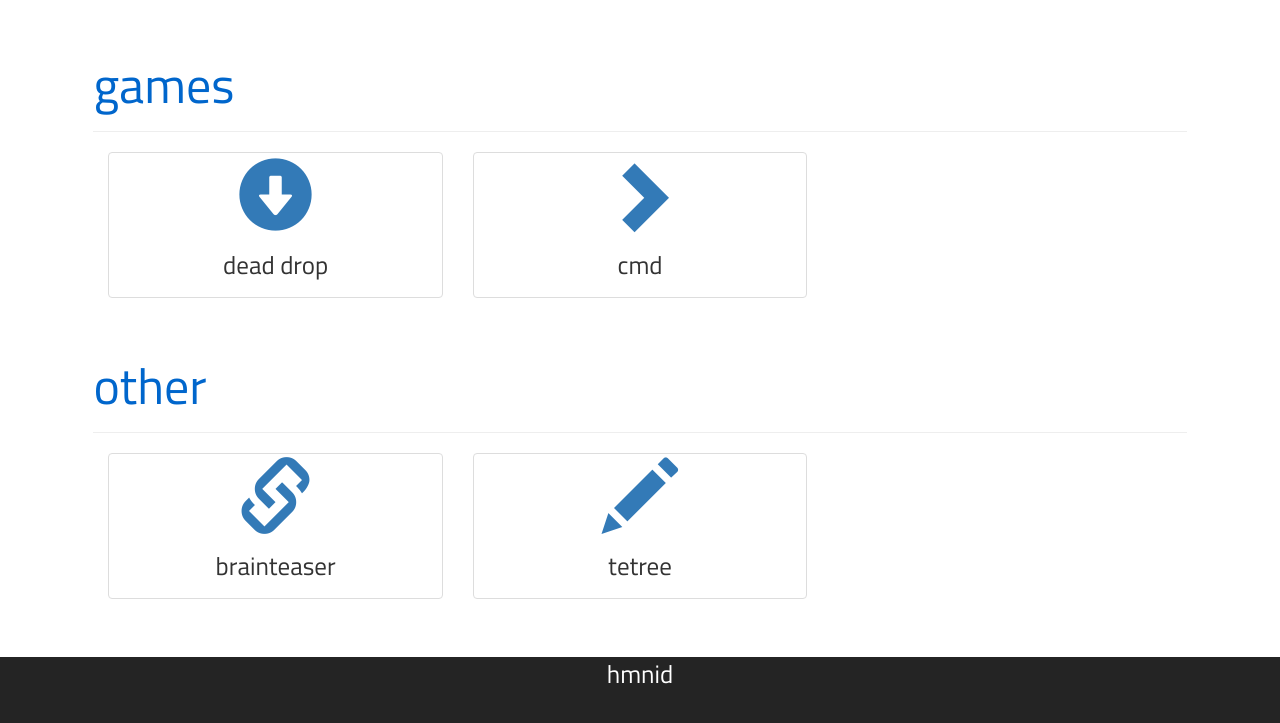
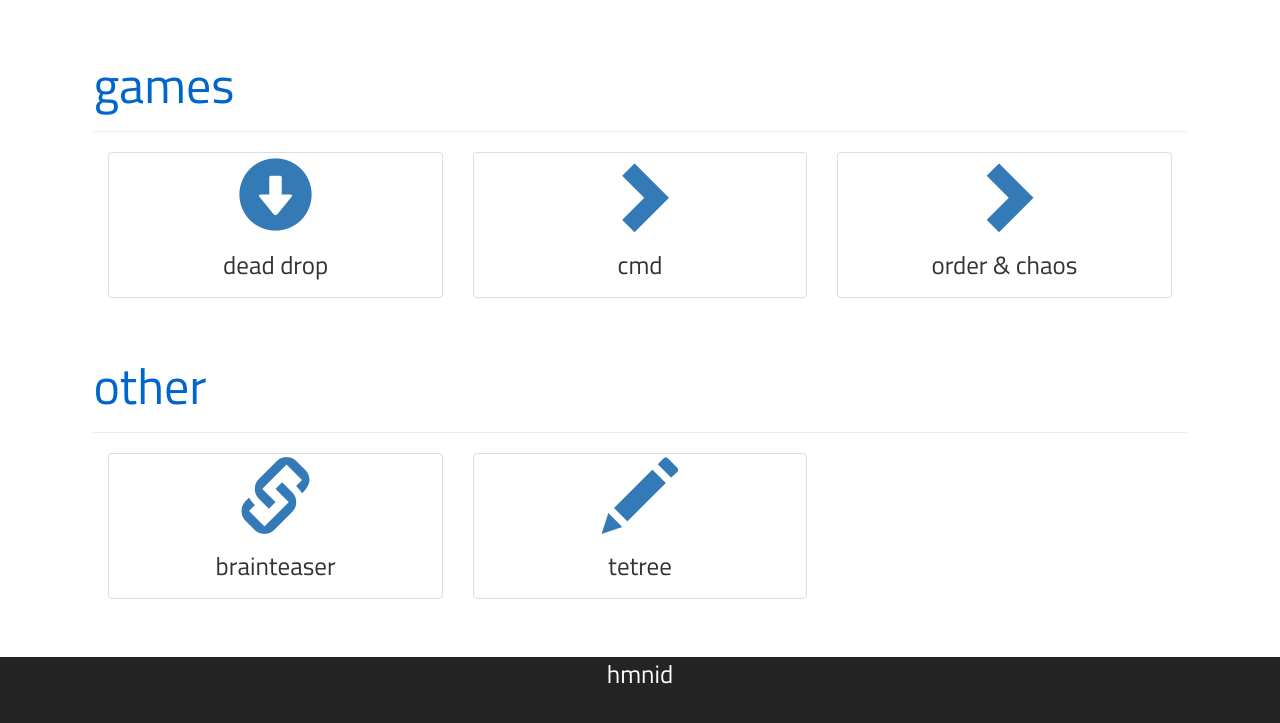
Before and after one commit to b4conjuice/dlopez807.github.io, a plain HTML site: page portfolio/index.html in a window 1280 px wide. Shown: the part 1054-1777 px from the top of the page. Drawn offline with nearby package versions, Linux system fonts and the light colour scheme.

Commit message:
Added link to order chaos

```diff
--- a/portfolio/index.html
+++ b/portfolio/index.html
@@ -262,6 +262,22 @@
 
 							</div>
 
+							<div class="col-md-4">
+
+								<div class="thumbnail center">
+
+									<a href="oc.html">
+										<img>
+										<span class="glyphicon glyphicon-chevron-right"></span>
+										</img>
+										<div class="caption center">order & chaos</div>
+
+									</a>
+
+								</div>
+
+							</div>
+
 						</div>
 
 						<div class="page-header">
```
